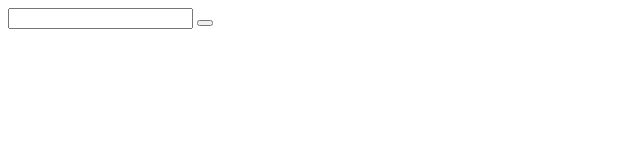
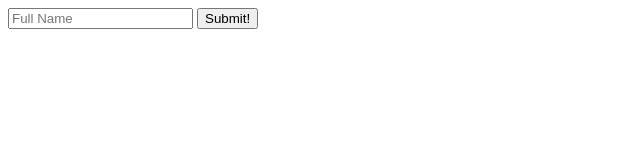
Before and after one commit to darryl132/first, a plain HTML site: page form.html in a window 1280 px wide. Shown: the whole page, without its empty margins (0-640 px from the left). Drawn offline with Linux system fonts and the light colour scheme.

Commit message:
added style0.html

```diff
--- a/form.html
+++ b/form.html
@@ -1,12 +1,12 @@
 <!DOCTYPE html>
 <html
   <head>
-    <title>My form!</title>
+    <title>My Webpage</title>
   </head>
   <body>
-<form class="text" action="index.html" method="post">
-<input type="text" name="" name="">
-<button type="button" name="Submit!"></button>
-</form>
+    <form>
+      <input type="text" placeholder="Full Name" name="name">
+      <button>Submit!</button>
+    </form>
   </body>
 </html>
```
Also changed, not shown: style0.html (+4 -7 lines).
